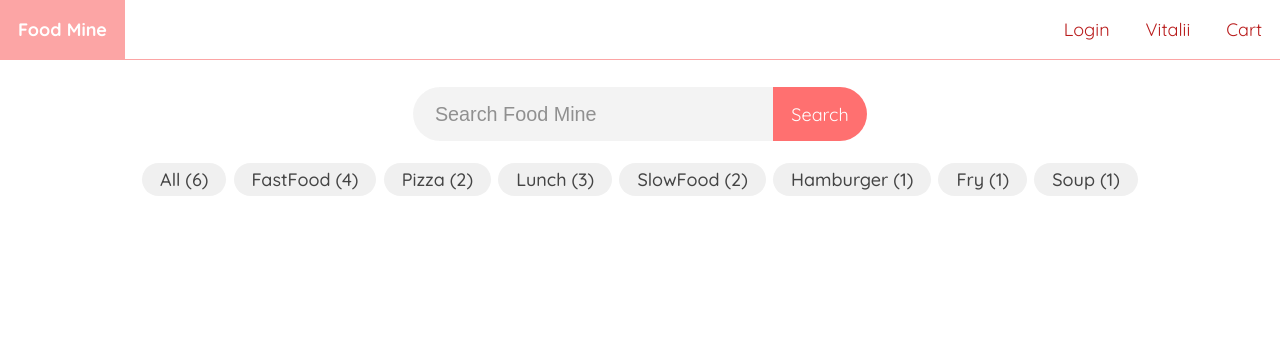
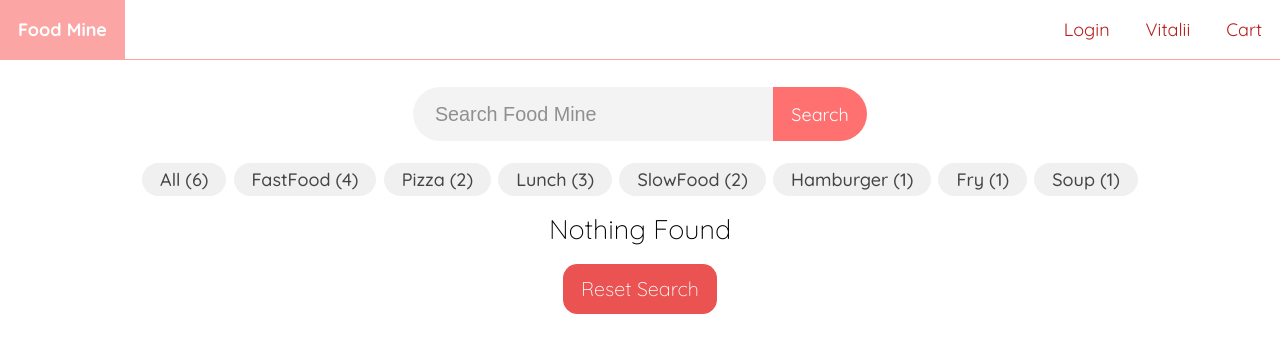
Before and after one commit to VitaliiSoloninko/angular-food-mine, an Angular app in the folder foodMineFrontEnd/: page /search/1 in a window 1280 px wide. Shown: the top 352 px of the page. Built offline with nearby package versions, Linux system fonts and the light colour scheme.

Commit message:
v0.6.5	Add not found in Home Page Search

```diff
--- a/foodMineFrontEnd/src/app/components/pages/home/home.component.html
+++ b/foodMineFrontEnd/src/app/components/pages/home/home.component.html
@@ -1,5 +1,9 @@
 <app-search></app-search>
 <app-tags></app-tags>
+<app-not-found
+  [visible]="!foods || !foods.length"
+  resetLinkText="Reset Search"
+></app-not-found>
 <ul>
   <li *ngFor="let food of foods">
     <a routerLink="/food/{{ food.id }}">
```
